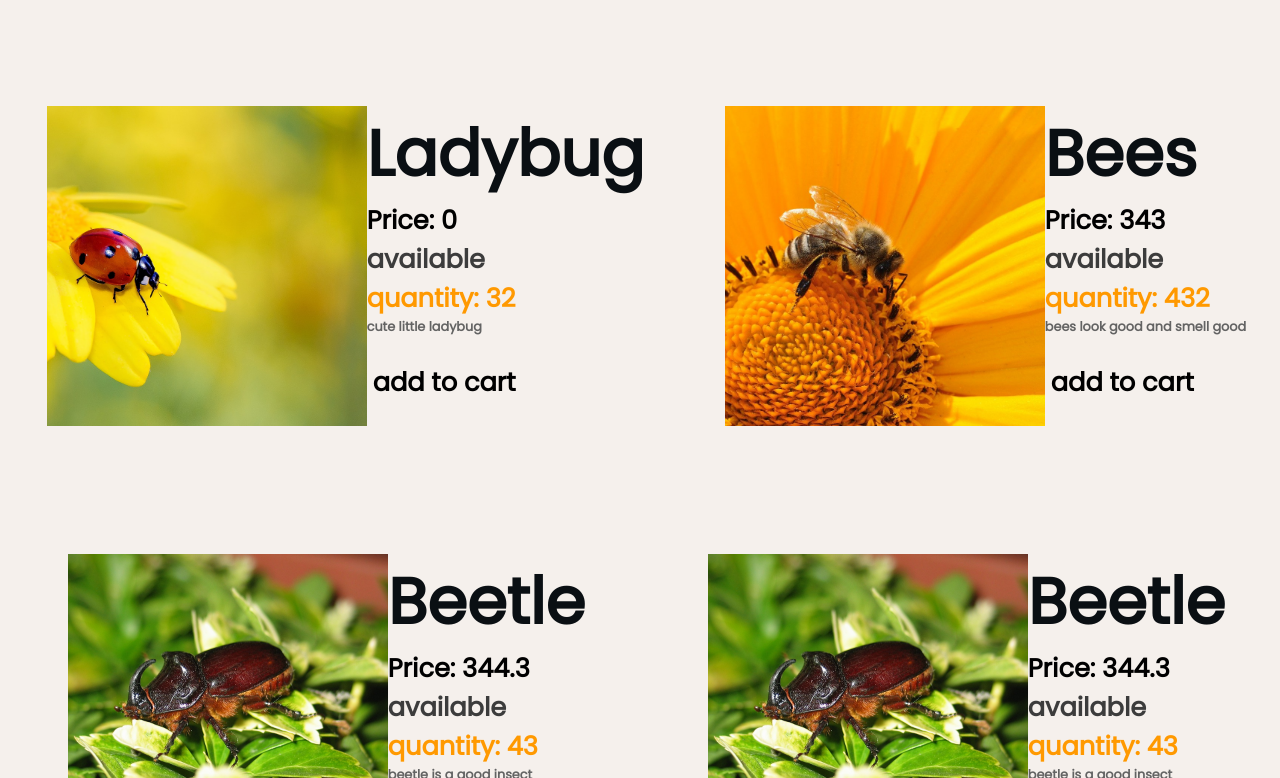
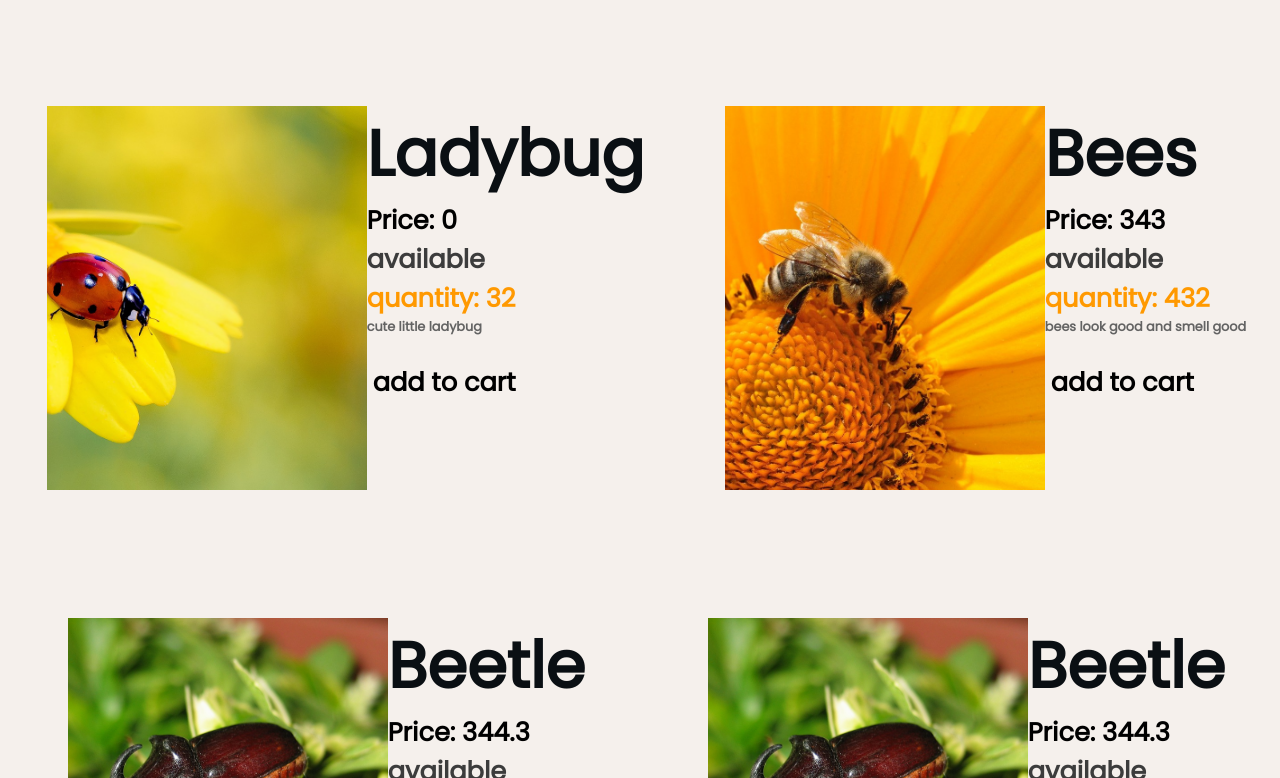
Before and after one commit to abmah/Bugs, a React (Create React App) app: page /collection in a window 1280 px wide. Shown: the part 722-1500 px from the top of the page. Built offline with nearby package versions, Linux system fonts and the light colour scheme; a web font is replaced by a local one.

Commit message:
removed animaitons

```diff
--- a/src/pages/MenuPage/collections/product.css
+++ b/src/pages/MenuPage/collections/product.css
@@ -9,15 +9,15 @@
 }
 
 .product-image {
-  width: 80vw;
+  width: 50vw;
   object-fit: cover;
   object-position: bottom;
-  opacity: 0;
+  opacity: 1;
 }
 .image-animation {
   animation: expand1 0.7s forwards;
 }
-@keyframes expand1 {
+/* @keyframes expand1 {
   0% {
     height: 1vw;
     opacity: 0;
@@ -34,7 +34,7 @@
     object-fit: cover;
     object-position: center;
   }
-}
+} */
 
 .product-name {
   font-size: 10vw;
@@ -90,7 +90,7 @@
 @media screen and (min-width: 768px) {
   .product-image {
     width: 25vw;
-    height: 10vw;
+    height: 30vw;
     object-fit: cover;
   }
 
@@ -122,7 +122,7 @@
     align-items: flex-start;
   }
 
-  @keyframes expand1 {
+  /* @keyframes expand1 {
     0% {
       height: 1vw;
       opacity: 0;
@@ -138,5 +138,5 @@
       object-fit: cover;
       object-position: center;
     }
-  }
+  } */
 }
```
